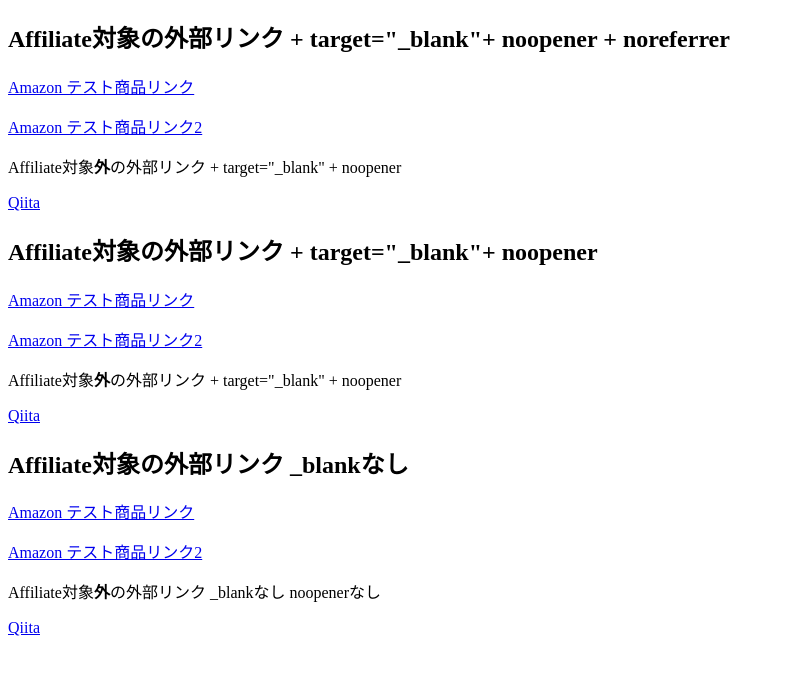
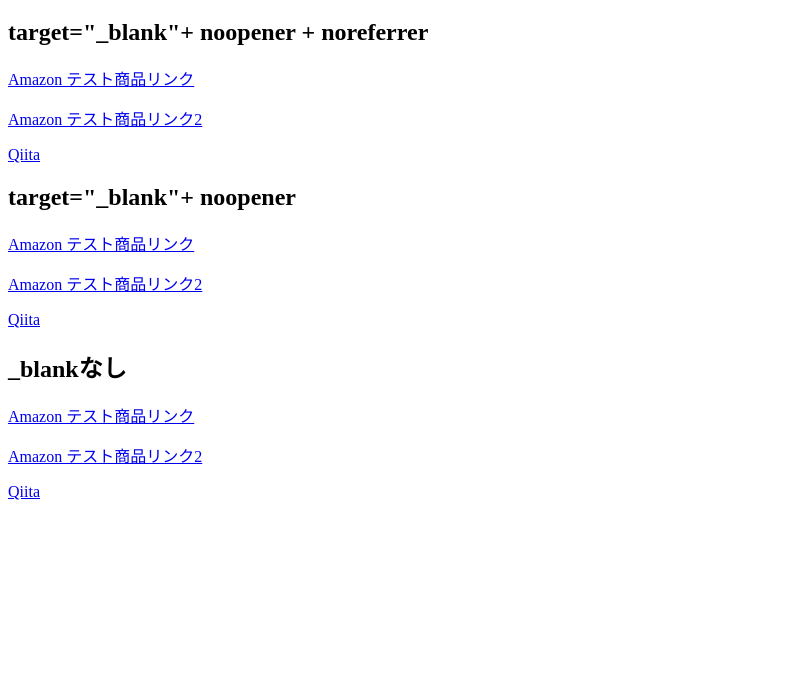
Before and after one commit to tsonobe1/gisqus_link_test, a plain HTML site: page index.html in a window 1280 px wide. Shown: the part 70-744 px from the top of the page, without its empty margins (0-785 px from the left). Drawn offline with Linux system fonts and the light colour scheme; a script that the page names is missing.

Commit message:
Update index.html

```diff
--- a/index.html
+++ b/index.html
@@ -7,7 +7,7 @@
 <body>
   <h1>Disqus Affiliate Links テストページ</h1>
   <!-- Affiliate対象の外部リンク（例: Amazon） -->
-  <h2>Affiliate対象の外部リンク + target="_blank"+ noopener + noreferrer</h2>
+  <h2>target="_blank"+ noopener + noreferrer</h2>
   <p>
     <a href="https://www.amazon.co.jp/dp/B0C1QZ2PZX"
        target="_blank"
@@ -24,7 +24,6 @@
     </a>
   </p>
 
-  <p>Affiliate対象<b>外</b>の外部リンク + target="_blank" + noopener</p>
   <p>
     <a href="https://qiita.com/"
        target="_blank"
@@ -33,7 +32,7 @@
     </a>
   </p>
 
-  <h2>Affiliate対象の外部リンク + target="_blank"+ noopener</h2>
+  <h2>target="_blank"+ noopener</h2>
   <p>
     <a href="https://www.amazon.co.jp/dp/B0C1QZ2PZX"
        target="_blank"
@@ -50,7 +49,6 @@
     </a>
   </p>
 
-  <p>Affiliate対象<b>外</b>の外部リンク + target="_blank" + noopener</p>
   <p>
     <a href="https://qiita.com/"
        target="_blank"
@@ -59,7 +57,7 @@
     </a>
   </p>
 
-  <h2>Affiliate対象の外部リンク _blankなし </h2>
+  <h2>_blankなし </h2>
   <p>
     <a href="https://www.amazon.co.jp/dp/B0C1QZ2PZX">
       Amazon テスト商品リンク
@@ -72,7 +70,6 @@
     </a>
   </p>
 
-  <p>Affiliate対象<b>外</b>の外部リンク _blankなし noopenerなし</p>
   <p>
     <a href="https://qiita.com/">
        Qiita
```
